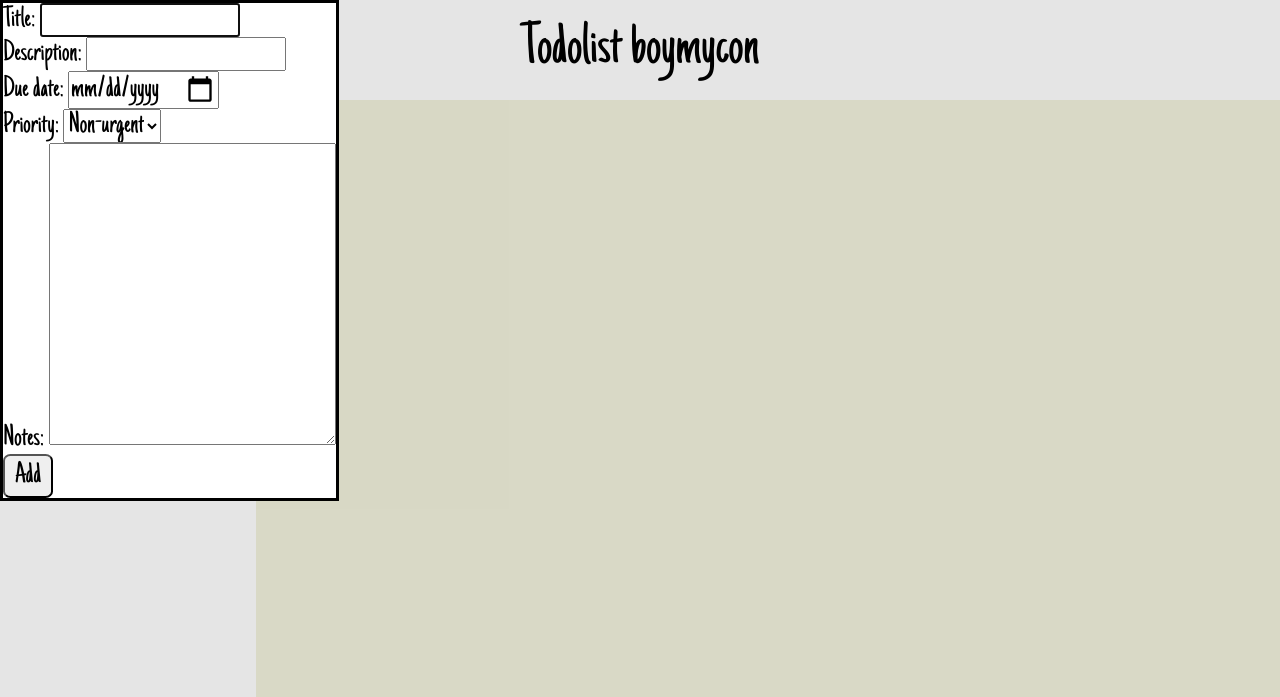
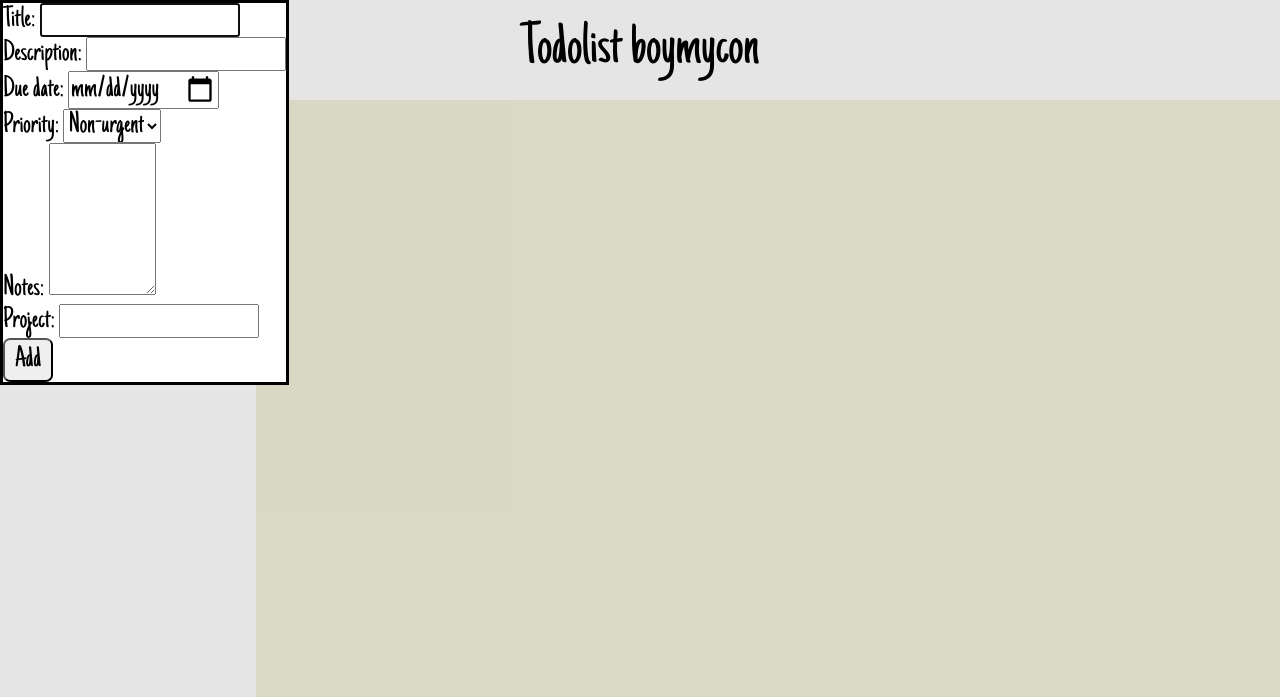
Before and after one commit to hoangvu2002/todolist, a website built with webpack: page src/index.html in a window 1280 px wide. Both pictures are taken after a click on the button "Add task". Shown: the top 697 px of the page. Built offline with nearby package versions, Linux system fonts and the light colour scheme.

Commit message:
Add form control for project

```diff
--- a/src/index.html
+++ b/src/index.html
@@ -40,7 +40,11 @@
                         </li>
                         <li>
                             <label for="notes">Notes:</label>
-                            <textarea name="notes" id="notes" cols="30" rows="10"></textarea>
+                            <textarea name="notes" id="notes" cols="10" rows="5"></textarea>
+                        </li>
+                        <li>
+                            <label for="project">Project:</label>
+                            <input type="text" name="project" id="project">
                         </li>
                         <li><button type="submit" formmethod="dialog" class="submit">Add</button></li>
                     </ul>
--- a/src/style.css
+++ b/src/style.css
@@ -85,7 +85,7 @@ body {
     background-color: rgb(241, 241, 220);
     display: grid;
     grid-template-rows: repeat(auto-fit, minmax(200px, 1fr));
-    gap: 15px;
+    gap: 35px;
     overflow-y: auto;
     overflow-wrap: normal;
     z-index: 1;
```
Also changed, not shown: dist/create.bundle.js, dist/deleteTask.bundle.js, dist/displayTask.bundle.js, dist/formSubmit.bundle.js, dist/getToday.bundle.js, dist/index.bundle.js, dist/index.html, dist/storeData.bundle.js.
